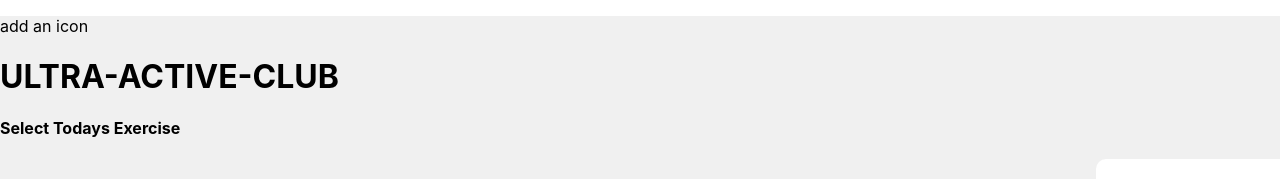
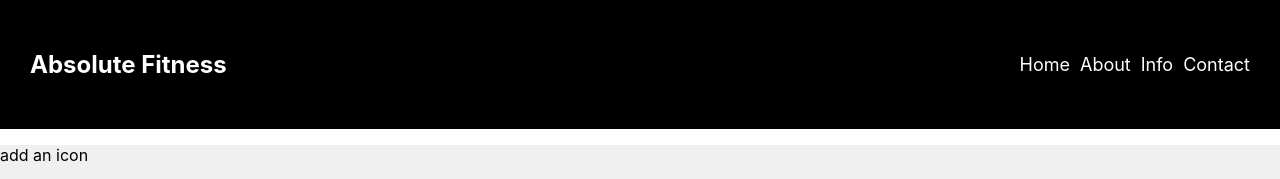
Before and after one commit to Sayeednayeem1/-b6-ultra-active-club, a React (Create React App) app: page / in a window 1280 px wide. Shown: the top 179 px of the page. Built offline with nearby package versions, Linux system fonts and the light colour scheme.

Commit message:
header section added

```diff
--- a/src/App.js
+++ b/src/App.js
@@ -1,11 +1,13 @@
 
 import './App.css';
+import Header from './components/Header/Header';
 import Products from './components/Products/Products';
 import Question from './components/Question/Question';
 
 function App() {
   return (
     <div>
+      <Header></Header>
       <Products></Products>
       <Question></Question>
     </div>
--- /dev/null
+++ b/src/components/Header/Header.css
@@ -0,0 +1,16 @@
+.header-section{
+    display: flex;
+    align-items: center;
+    justify-content: space-between;
+    background-color: black;
+    padding: 30px;
+}
+.header-section h2{
+    color: white;
+}
+.header-section a{
+    color: white;
+    font-size: large;
+    text-decoration: none;
+    margin-left: 10px;
+}
--- /dev/null
+++ b/src/components/Header/Header.js
@@ -0,0 +1,18 @@
+import React from 'react';
+import './Header.css';
+
+const Header = () => {
+    return (
+        <div className='header-section'>
+            <h2>Absolute Fitness</h2>
+            <nav>
+                <a href="./">Home</a>
+                <a href="./">About</a>
+                <a href="./">Info</a>
+                <a href="./">Contact</a>
+            </nav>
+        </div>
+    );
+};
+
+export default Header;
```
